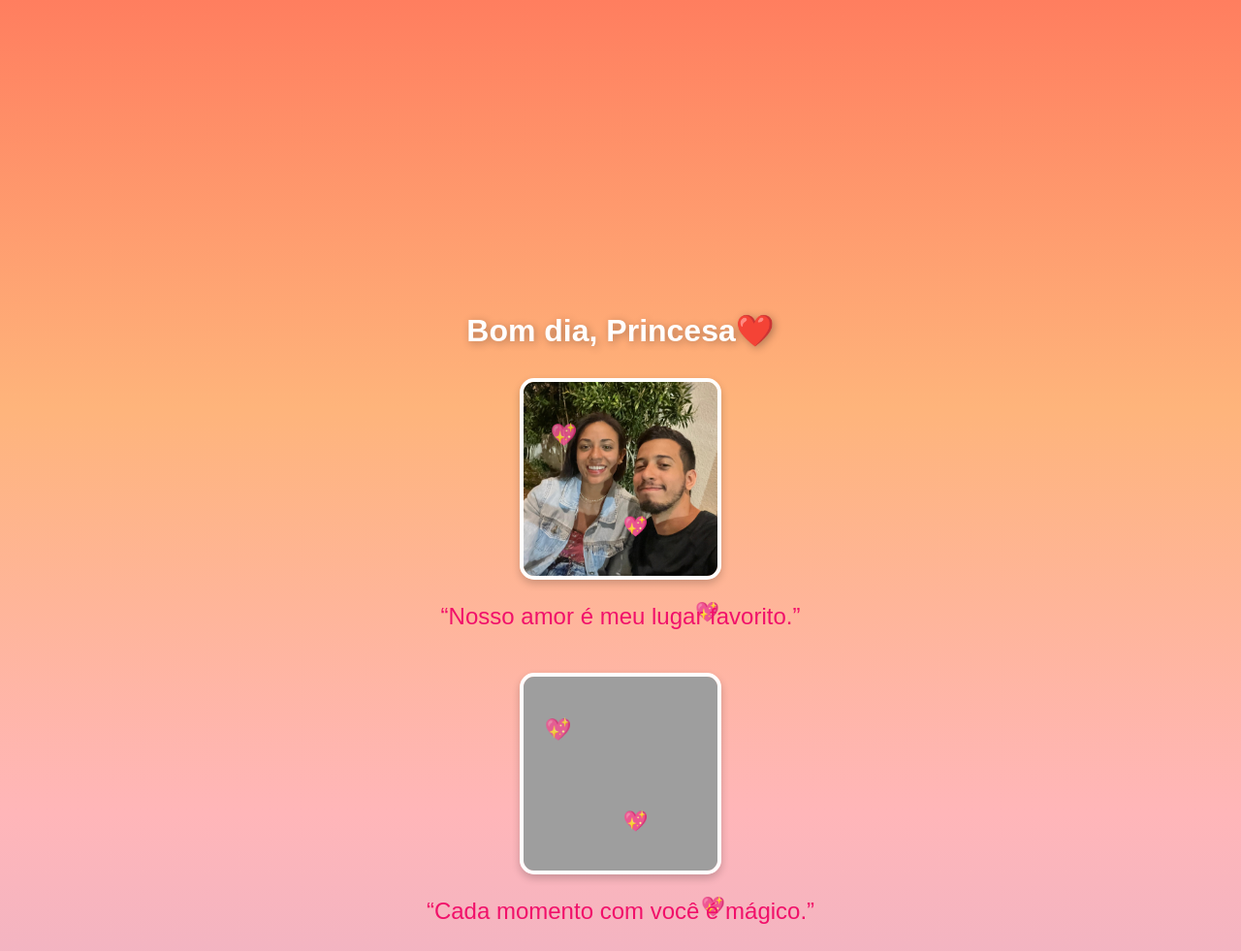
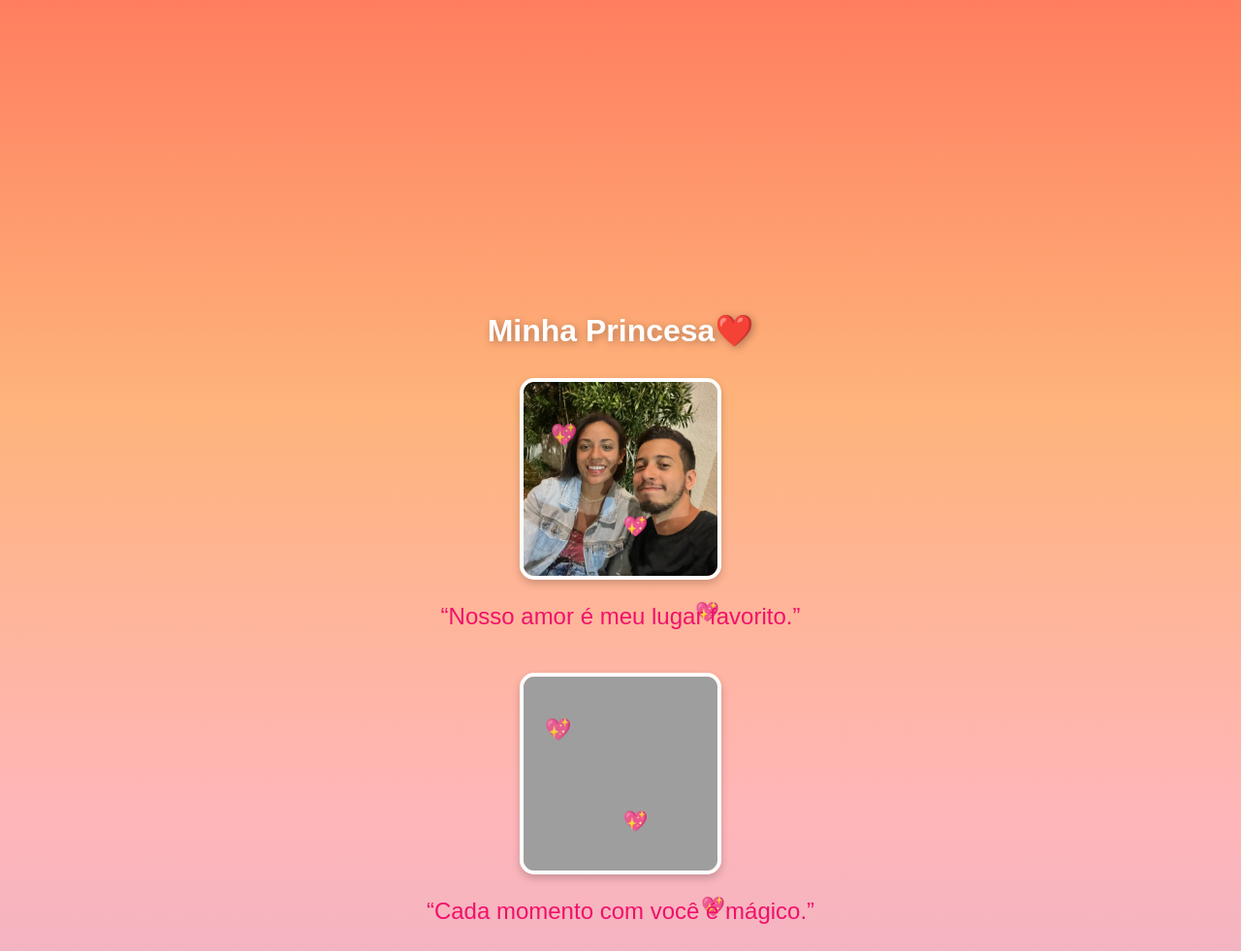
Before and after one commit to Johnpauls3/Mirian, a plain HTML site: page index.html in a window 1280 px wide. Shown: the top 981 px of the page at 97% size. Drawn offline with Linux system fonts and the light colour scheme; grey boxes are pictures that could not be loaded.

Commit message:
Update index.html
Signed-off-by: João Paulo S. S. da Silva <91930495+Johnpauls3@users.noreply.github.com>

```diff
--- a/index.html
+++ b/index.html
@@ -8,7 +8,7 @@
 </head>
 <body>
     <div class="content">
-        <h1>Bom dia, Princesa❤️</h1>
+        <h1>Minha Princesa❤️</h1>
 
         <div class="image-container">
             <img src="FOTO 1.jpg" alt="Nossa Foto">
```
